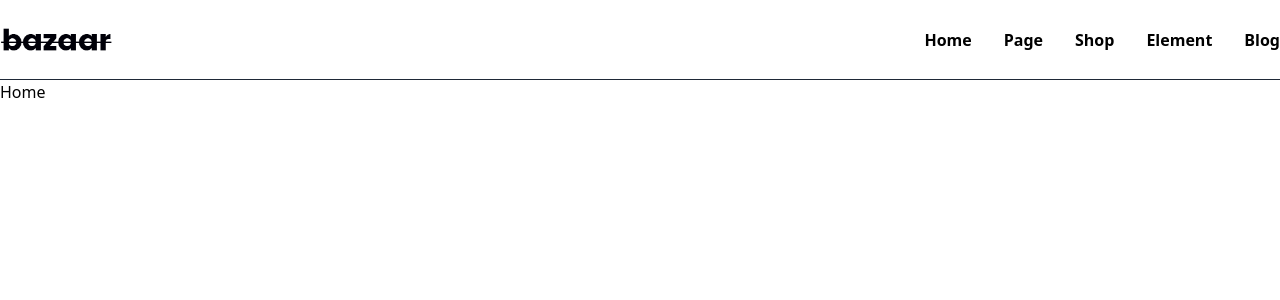
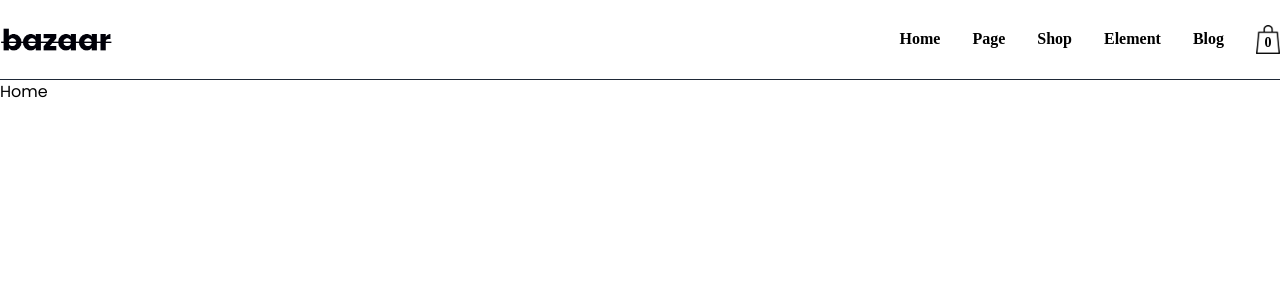
Before and after one commit to Indranil102/Bazzar-Website, a React (Create React App) app: page / in a window 1280 px wide. Shown: the top 300 px of the page. Built offline with nearby package versions, Linux system fonts and the light colour scheme; a web font is replaced by a local one.

Commit message:
bag 0 added

```diff
--- a/src/App.js
+++ b/src/App.js
@@ -5,7 +5,7 @@ import Home from "./pages/Home";
 
 function App() {
   return (
-    <div >
+    <div className="font-bodyFont" >
      <Header/>
      <Home />
 
--- a/src/components/Header.js
+++ b/src/components/Header.js
@@ -1,15 +1,15 @@
 import React from 'react'
-import { logoDark } from '../assets'
+import { cartImg, logoDark } from '../assets'
 
 const Header = () => {
   return (
-    <div className='w-full h-20 bg-white border-b-[1px] border-b-gray-800'>
+    <div className='w-full h-20 bg-white border-b-[1px] border-b-gray-800 font-titleFont '>
       <div className='max-w-screen-xl h-full mx-auto flex items-center justify-between'>
         <div>
             <img className='w-28' src={logoDark} alt=''/>
         </div>
 
-        <div>
+        <div className=' flex items-center gap-8'>
         <ul className='flex items-center gap-8'>
             <li className='text-base text-black font-bold hover:text-orange-900 hover:underline underline-offset-2 decoration-[1px] cursor-pointer'>Home</li>
             <li className='text-base text-black font-bold hover:text-orange-900 hover:underline underline-offset-2 decoration-[1px] cursor-pointer'>Page</li>
@@ -18,6 +18,11 @@ const Header = () => {
             <li className='text-base text-black font-bold hover:text-orange-900 hover:underline underline-offset-2 decoration-[1px] cursor-pointer'>Blog</li>
 
         </ul>
+
+        <div className='relative'>
+        <img className='w-6' src={cartImg} alt=' '/>
+        <span className='absolute w-6 top-2 left-0 text-sm flex items-center justify-center font-semibold '>0</span>
+        </div>
       </div>
       </div>
 
```
